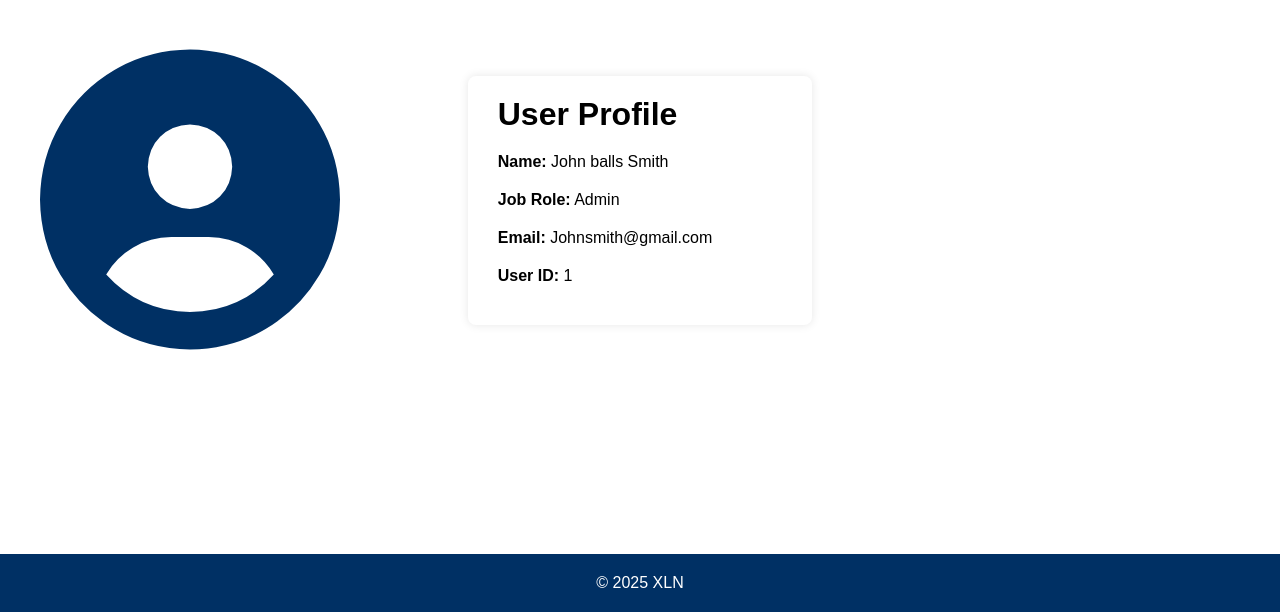
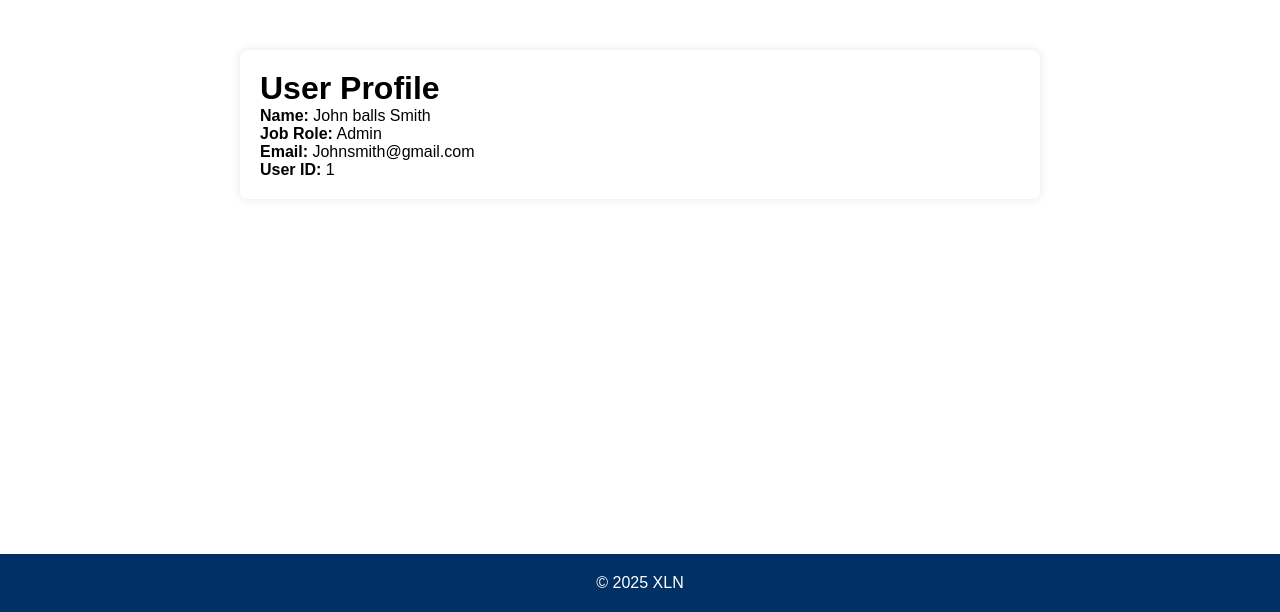
Before and after one commit to maxhermon/XLN2, a PHP site: page /EasyHealth/php/ProfilePage.php in a window 1280 px wide. Shown: the part 188-800 px from the top of the page. Run offline with PHP 8.4, Linux system fonts and the light colour scheme; the visitor is signed in with stand-in values (Sample User, id 1); data comes from the database, SQL or seed files in the repository.

Commit message:
Revert "c"

```diff
--- a/css/ProfilePage.css
+++ b/css/ProfilePage.css
@@ -84,6 +84,14 @@ nav ul li a {
 nav ul li select {
     margin-left: 10px;
 }
+.profile-container {
+    max-width: 800px;
+    margin: 50px auto;
+    background: #fff;
+    padding: 20px;
+    box-shadow: 0 0 10px rgba(0, 0, 0, 0.1);
+    border-radius: 8px;
+}
 
 html, body {
     height: 100%;
@@ -141,34 +149,3 @@ footer {
     width: 100%;
     margin-top: auto;
 }
-
-.profile-section {
-    display: flex;
-    align-items: center;
-    justify-content: center;
-    gap: 40px;
-    margin: 50px auto;
-    max-width: 1200px;
-
-}
-
-#bigicon {
-    font-size: 300px;
-    color: #003064;
-    margin-right: auto;
-}
-
-.profile-container {
-    max-width: 800px;
-    background: #fff;
-    margin:50px auto;
-    padding: 20px;
-    box-shadow: 0 0 10px rgba(0, 0, 0, 0.1);
-    border-radius: 8px;
-    position: absolute;
-    padding-left: 30px;
-    padding-right: 100px;
-}
-.info{
-    padding-bottom: 20px;
-}
--- a/php/ProfilePage.php
+++ b/php/ProfilePage.php
@@ -57,27 +57,24 @@ if (!$userData) {
         </nav>
     </header>
     <main>
-    <div class="profile-section">
-        <i id="bigicon" class="fa-solid fa-circle-user"></i>
         <div class="profile-container">
-            <h1 class="info">User Profile</h1>
+            <h1>User Profile</h1>
             <div class="profile-info">
-                <p class="info"><strong>Name:</strong>
+                <p><strong>Name:</strong>
                 <?php echo htmlspecialchars($userData['fName'] . ' ' . ($userData['mName'] ?: '') . ' ' . $userData['lName']); ?>
                 </p>
-                <p class="info"><strong>Job Role:</strong>
+                <p><strong>Job Role:</strong>
                 <?php echo htmlspecialchars($userData['jobID'] == 1) ? "Case Handler" : "Admin"; ?>
                 </p>
-                <p class="info"><strong>Email:</strong>
+                <p><strong>Email:</strong>
                 <?php echo htmlspecialchars($userData['email']); ?>
                 </p>
-                <p class="info"><strong>User ID:</strong>
+                <p><strong>User ID:</strong>
                 <?php echo htmlspecialchars($userID); ?>
                 </p>
             </div>
         </div>
-    </div>
-</main>
+    </main>
     <footer>
         <p>&copy; <span id="year"></span> XLN</p>
     </footer>
```
